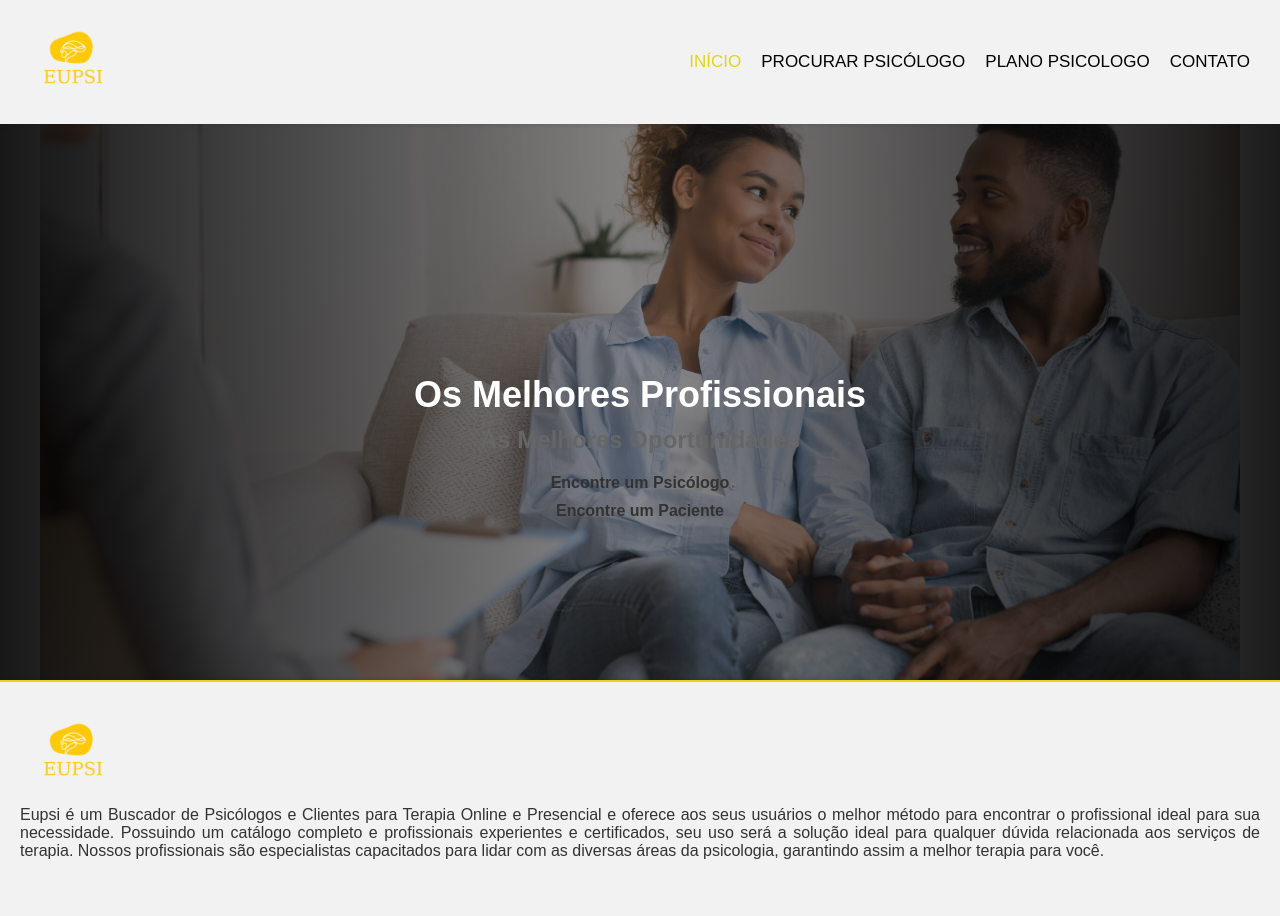
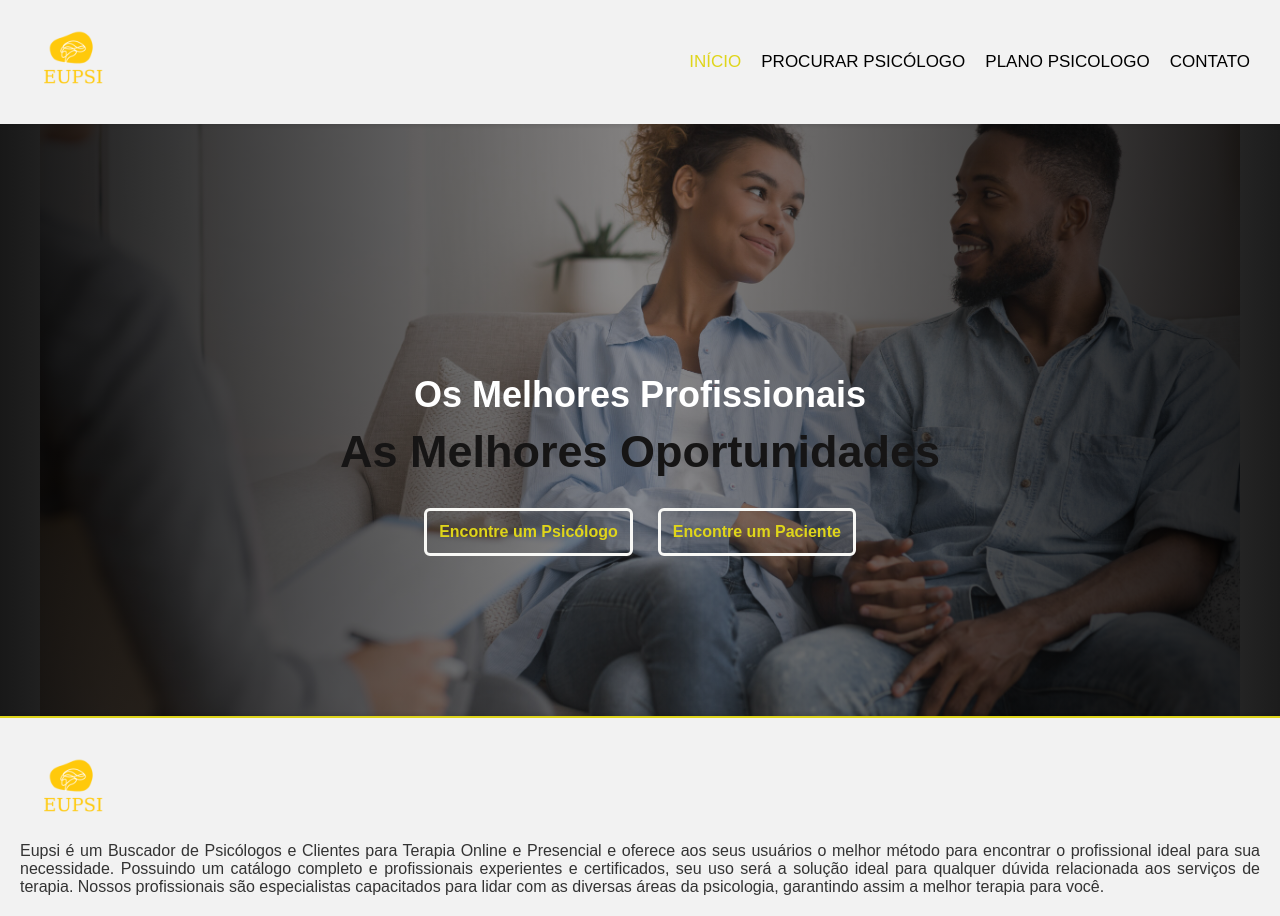
Before and after one commit to Dinos-s/EuPsi, a PHP site: page / in a window 1280 px wide. Before the commit the page ends 859 px from the top, so only its background shows below. Run offline with PHP 8.4, Linux system fonts and the light colour scheme.

Commit message:
melhorando os butões da home page

```diff
--- a/index.html
+++ b/index.html
@@ -28,7 +28,7 @@
         <h1>Os Melhores Profissionais</h1>
         <h2>As Melhores Oportunidades</h2>
         <ul>
-            <li><a href="#">Encontre um Psicólogo</a></li>
+            <li><a href="procuraPsi.html">Encontre um Psicólogo</a></li>
             <li><a href="#">Encontre um Paciente</a></li>
         </ul>
     </div>
--- a/styles/style.css
+++ b/styles/style.css
@@ -111,27 +111,34 @@ nav ul li a:hover::before {
 
 .banner h2 {
     font-size: 24px;
-    color: #666;
+    color: #161515;
+    font-size: 45px;
 }
 
 .banner ul {
     margin-top: 20px;
     list-style: none;
+    display: flex;
+    justify-content: center;
+    gap: 25px;
 }
 
 .banner ul li {
     margin: 10px 0;
+    border-radius: 6px;
+    border: 3px solid #f8f8f5;
+    padding: 12px;
 }
 
 .banner ul li a {
-    color: #333;
+    color: #dfd51a;
     text-decoration: none;
     font-weight: bold;
     transition: color 0.3s;
 }
 
-.banner ul li a:hover {
-    color: #dfd51a;
+.banner ul li:hover {
+  border-color: #fff42c;
 }
 
 footer {
```
